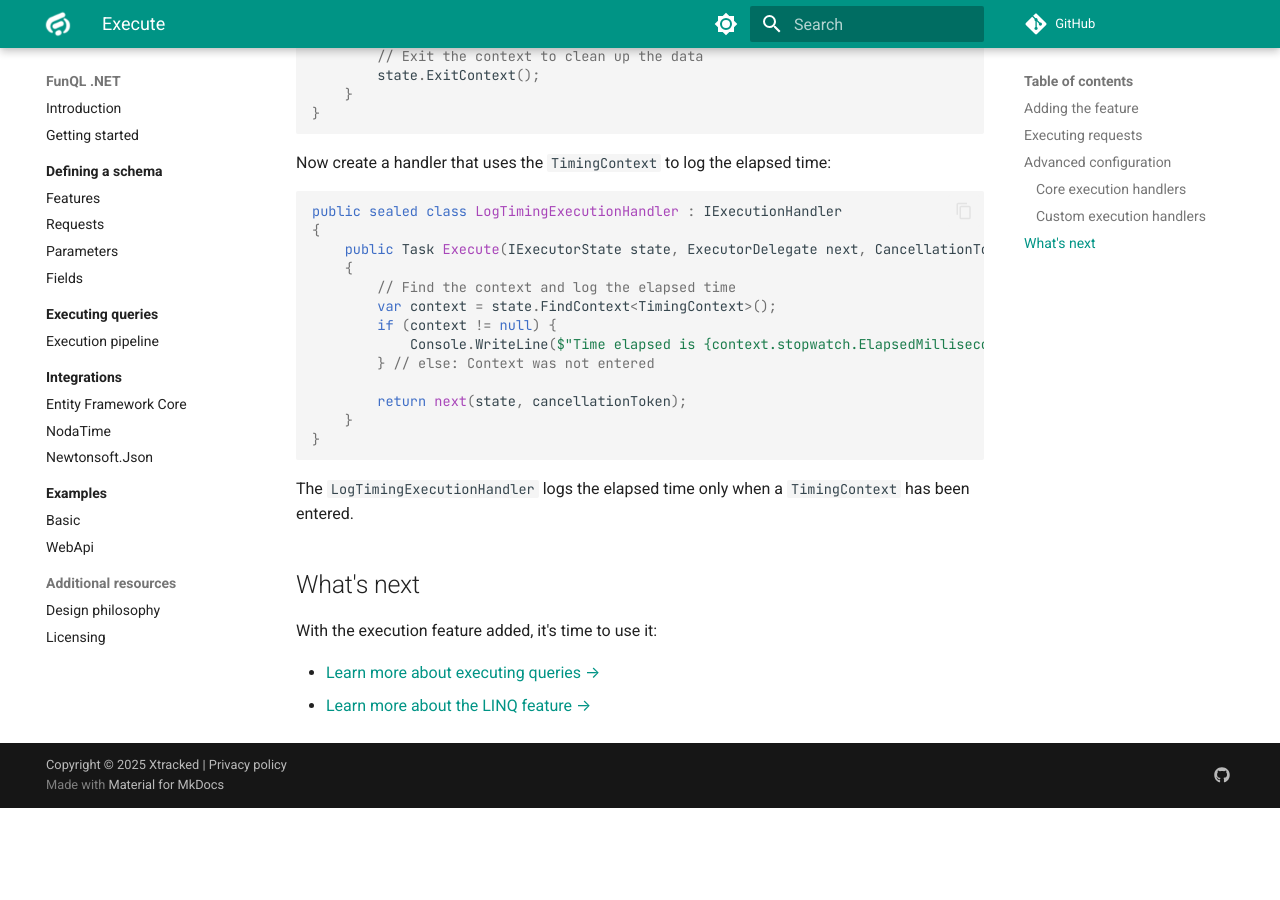
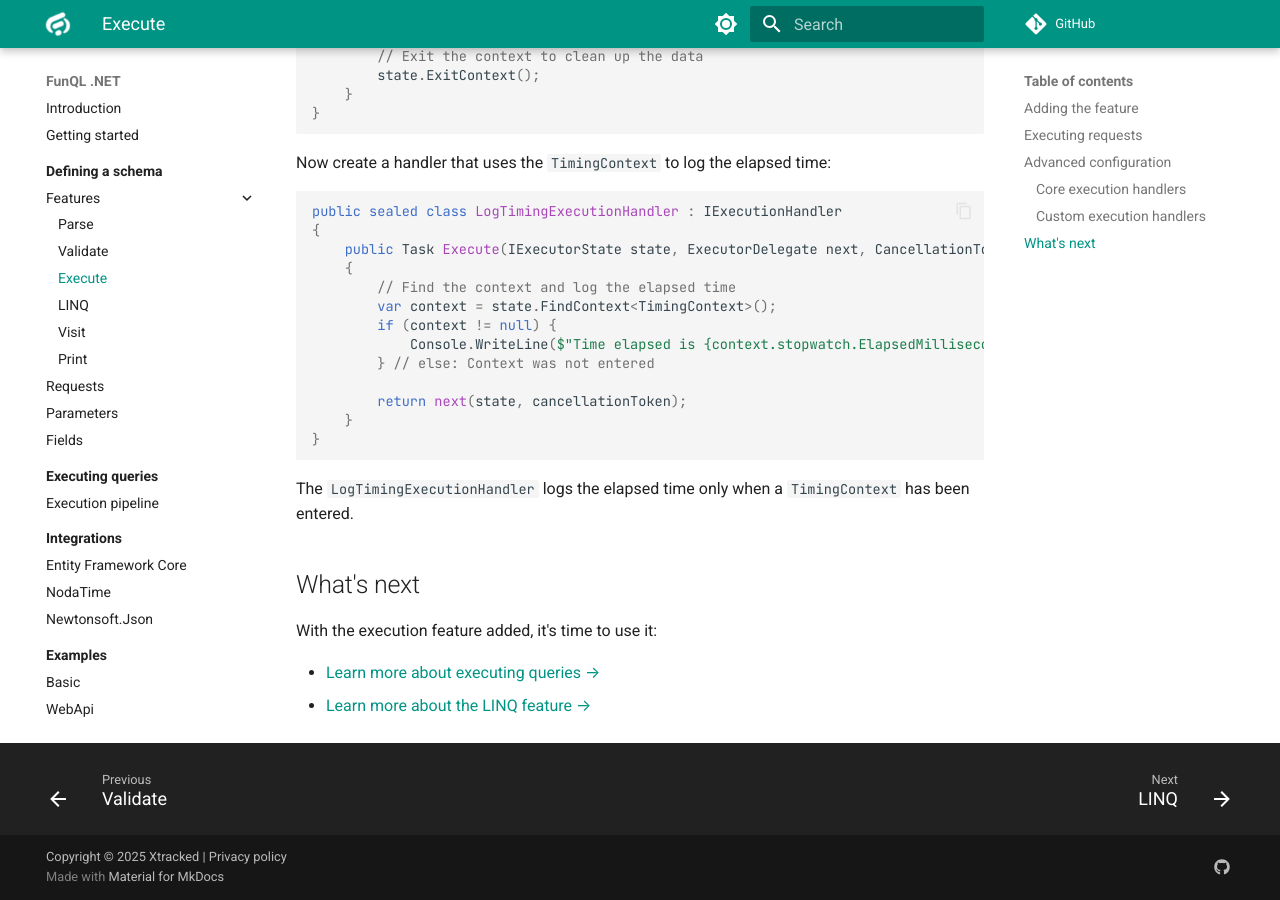
Before and after one commit to funql/funql-dotnet, an MkDocs documentation site: the page built from docs/defining-a-schema/features/execute.md, in a window 1280 px wide and 900 px high, scrolled down 3187 px. Built offline with MkDocs 1.6.1 and Material for MkDocs 9.7.7, drawn with Linux system fonts in a browser that asks for light colours; comment, search, counter and statistics services are not loaded; before the commit the page ends 3995 px from its top, so only the background shows below that.

Commit message:
Update mkdocs.yml for new pages

```diff
--- a/mkdocs.yml
+++ b/mkdocs.yml
@@ -110,6 +110,12 @@ nav:
     - defining-a-schema/index.md
     - Features:
       - defining-a-schema/features/index.md
+      - Parse: defining-a-schema/features/parse.md
+      - Validate: defining-a-schema/features/validate.md
+      - Execute: defining-a-schema/features/execute.md
+      - LINQ: defining-a-schema/features/linq.md
+      - Visit: defining-a-schema/features/visit.md
+      - Print: defining-a-schema/features/print.md
     - Requests: defining-a-schema/requests.md
     - Parameters:
       - defining-a-schema/parameters/index.md
```
